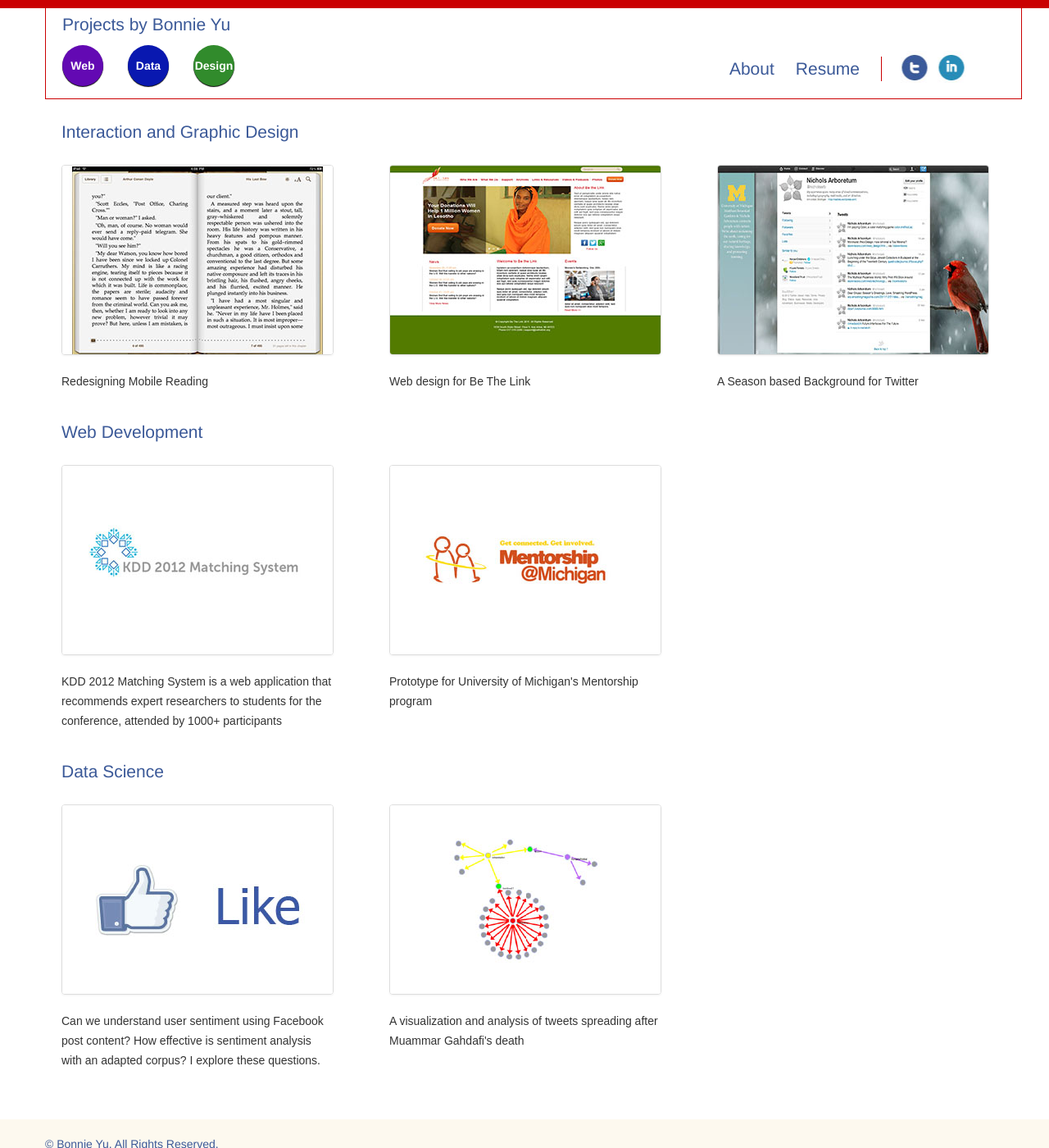
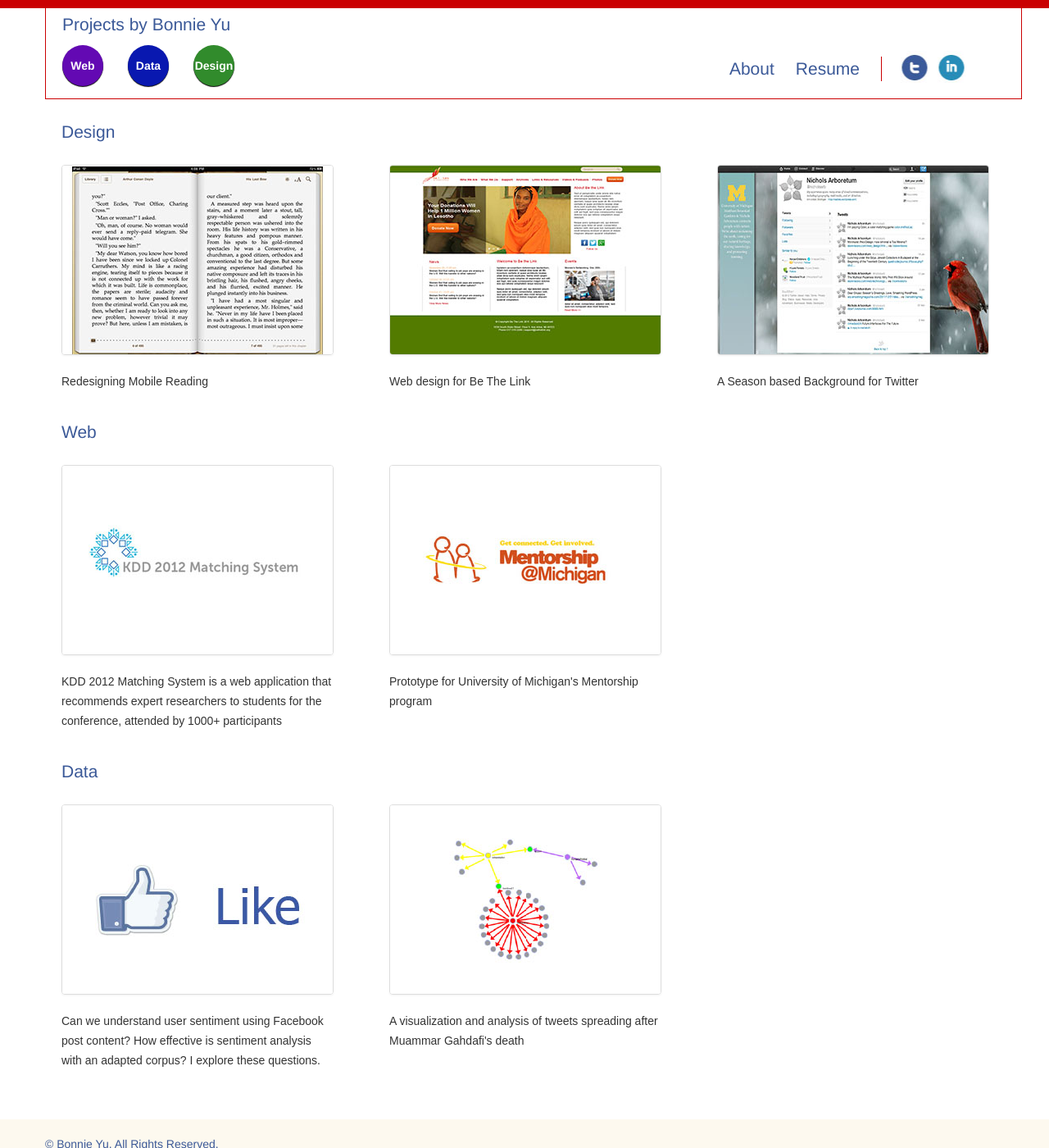
Before and after one commit to yuqiaoyan/yuqiaoyan.github.com, a Jekyll site: the page index.html, which Jekyll copies as it is, in a window 1280 px wide and 1400 px high. Shown: the whole window at 82% size. Built offline with Jekyll 4.4.1, drawn with Linux system fonts in a browser that asks for light colours; nearby versions of some CDN libraries; library files that are not in the unit come from our copies.

```diff
--- a/index.html
+++ b/index.html
@@ -83,7 +83,7 @@
   	<!-- GALLERY -->
 
 <div id = "design" class = "header left-align">
-       Interaction and Graphic Design
+       Design
     </div>
 
         <div class = "row">
@@ -122,7 +122,7 @@
     </div>
 
   	<div id = "web" class = "header left-align">
-  		Web Development
+  		Web
   	</div>
 
   	<div class = "row">
@@ -150,7 +150,7 @@
   	</div>
 
   	<div id = "data" class = "header left-align">
-  		Data Science
+  		Data
   	</div>
 
     <div class = "row">
```
Also changed, not shown: reader_redesign.html (+9 -1 lines), img/gal/summary_sketches.jpg (added), 3 other files.
